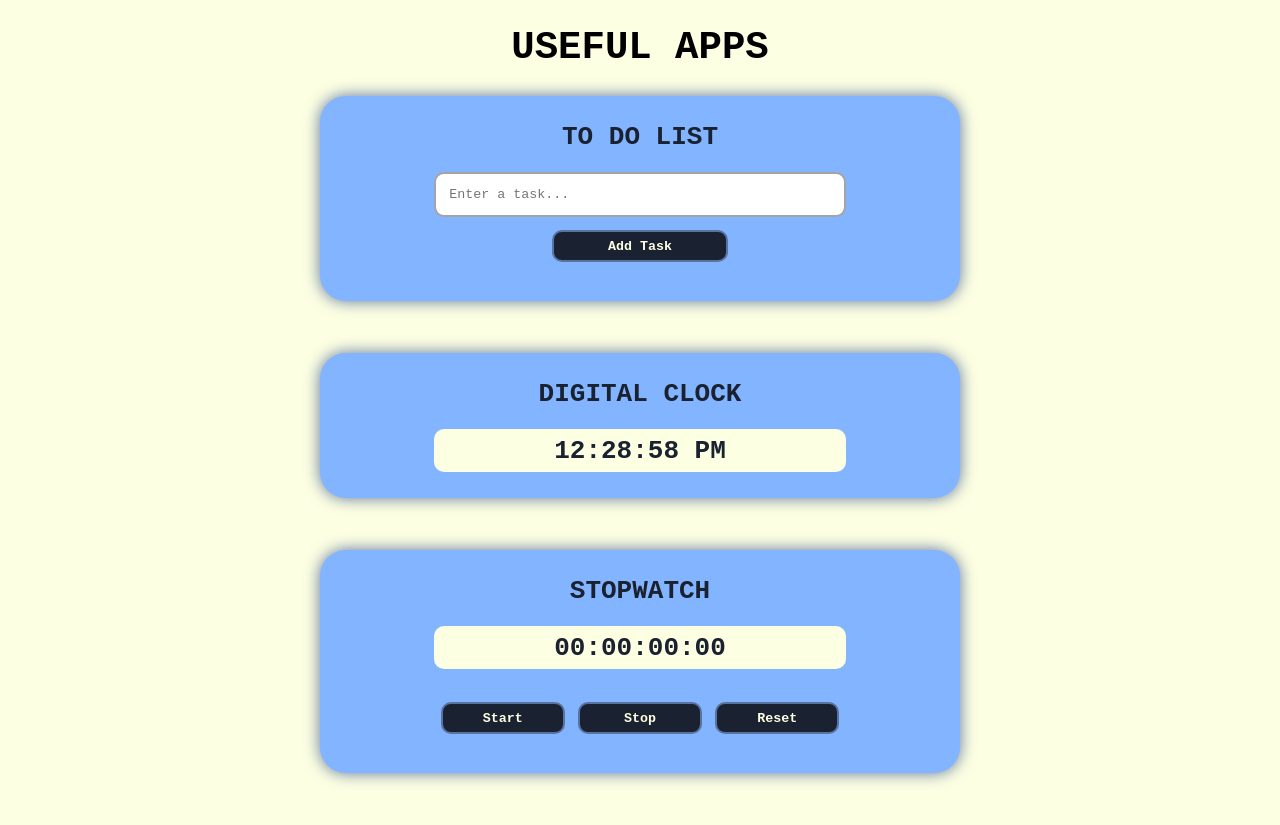
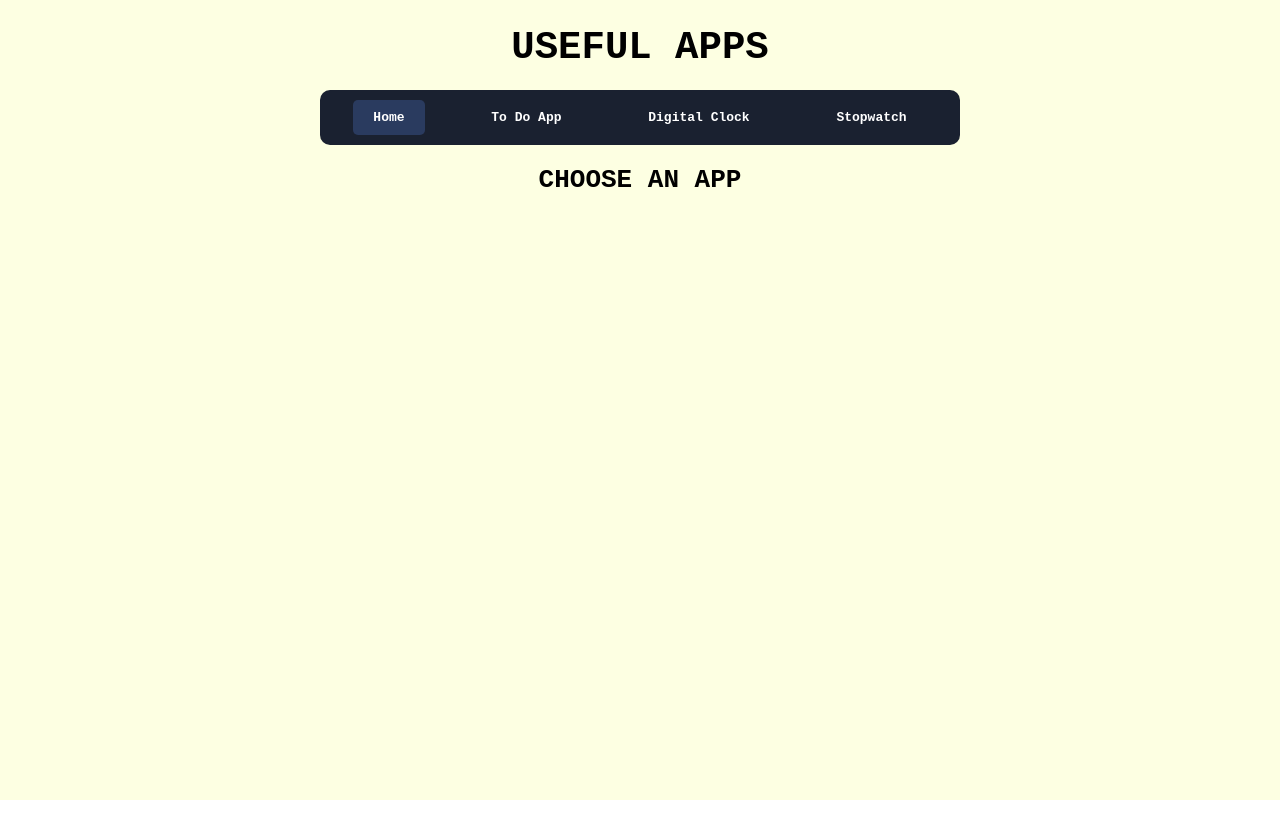
Before and after one commit to FaizaanAnche/Useful-Apps, a React (Create React App) app: page / in a window 1280 px wide. After the commit the page ends 800 px from the top, so only its background shows below. Built offline with nearby package versions, Linux system fonts and the light colour scheme.

Commit message:
Added navigation

```diff
--- a/package.json
+++ b/package.json
@@ -8,6 +8,7 @@
     "@testing-library/user-event": "^13.5.0",
     "react": "^18.3.1",
     "react-dom": "^18.3.1",
+    "react-router-dom": "^6.23.1",
     "react-scripts": "5.0.1",
     "web-vitals": "^2.1.4"
   },
@@ -34,5 +35,8 @@
       "last 1 firefox version",
       "last 1 safari version"
     ]
+  },
+  "devDependencies": {
+    "globals": "^15.3.0"
   }
 }
--- a/src/App.css
+++ b/src/App.css
@@ -1,64 +1,104 @@
-*{
+* {
   box-sizing: border-box;
   padding: 0;
   margin: 0;
   font-family: monospace;
 }
 
-:root{
-  --cream:#FDFFE2;
-  --cream-active:#dbddbf;
-  --light-blue:#83B4FF;
-  --light-blue-active:#5c84c2;
-  --grayish-blue:#5A72A0;
-  --dark-blue:#1A2130;
+:root {
+  --cream: #fdffe2;
+  --cream-active: #dbddbf;
+  --light-blue: #83b4ff;
+  --light-blue-active: #5c84c2;
+  --grayish-blue: #5a72a0;
+  --dark-blue: #1a2130;
+  --dark-blue-hover: #2a3b5f;
 }
 
-h1{
+h1 {
   text-align: center;
   font-size: 3rem;
 }
 
-h2{
+h2 {
   font-size: 2rem;
   margin-bottom: 20px;
+  text-align: center;
 }
 
-.App{
+.App {
   background-color: var(--cream);
+  height: 100vh;
   padding: 2rem 0;
+}
+
+.useful-app {
   display: flex;
   flex-direction: column;
   justify-content: center;
   align-items: center;
-}
-
-.useful-app{
-  display: flex;
-  flex-direction: column;
-  justify-content: center;
-  align-items: center;
-  margin: 2rem;
+  margin: 4rem auto;
   width: 50%;
   padding: 2rem;
   border-radius: 2rem;
   box-shadow: 0px 0px 16px var(--grayish-blue);
-  background-color:var(--light-blue);
+  background-color: var(--light-blue);
   color: var(--dark-blue);
   font-weight: 700;
   font-size: 1.2rem;
 }
+/* ------------------NAVBAR STYLES------------------- */
 
+nav {
+  background-color: var(--dark-blue);
+  padding: 10px;
+  border-radius: 10px;
+  margin: 20px auto;
+  font-weight: 700;
+  width: 50%;
+}
+
+nav ul {
+  list-style-type: none;
+  margin: 0;
+  padding: 0;
+  display: flex;
+  justify-content: space-around;
+}
+
+nav ul li {
+  display: inline;
+  margin: 0 10px;
+}
+
+nav ul li a {
+  color: white;
+  text-decoration: none;
+  padding: 10px 20px;
+  display: block;
+}
+
+nav ul li a:hover {
+  background-color: var(--dark-blue-hover);
+  border-radius: 5px;
+}
+
+nav ul li a.active {
+  background-color: var(--dark-blue-hover);
+  border-radius: 5px;
+  font-weight: bold;
+}
 /* ------------------TO DO LIST STYLES------------------- */
 
-#task-input{
+#task-input {
   width: 70%;
   padding: 1rem;
   border: 2px solid rgb(164, 164, 164);
   border-radius: 10px;
 }
 
-#add-task-button , .stopwatch-controls button{
+#add-task-button,
+.stopwatch-controls button {
   width: 30%;
   padding: 0.5rem;
   border: 2px solid var(--grayish-blue);
@@ -69,22 +109,24 @@ h2{
   margin: 1rem 0;
 }
 
-#add-task-button:hover , .stopwatch-controls button:hover{
+#add-task-button:hover,
+.stopwatch-controls button:hover {
   background-color: var(--cream);
   color: var(--dark-blue);
   transition: 0.2s ease;
 }
 
-#add-task-button:active, .stopwatch-controls button:active{
+#add-task-button:active,
+.stopwatch-controls button:active {
   background-color: var(--cream-active);
 }
 
-#task-list{
+#task-list {
   list-style: none;
   width: 70%;
 }
 
-#task-list li{
+#task-list li {
   display: flex;
   justify-content: space-between;
   align-items: center;
@@ -96,7 +138,7 @@ h2{
   border-radius: 10px;
 }
 
-#task-options button{
+#task-options button {
   padding: 0px 10px;
   height: 38px;
   font-size: 1.2rem;
@@ -106,16 +148,17 @@ h2{
   background-color: var(--light-blue);
 }
 
-#task-options button:hover{
+#task-options button:hover {
   border: 1px solid var(--dark-blue);
 }
 
-#task-options button:active{
+#task-options button:active {
   background-color: var(--light-blue-active);
 }
 
 /* ------------------DIGITAL CLOCK STYLES------------------- */
-.clock, .stopwatch{
+.clock,
+.stopwatch {
   width: 70%;
   background-color: var(--cream);
   text-align: center;
@@ -127,7 +170,7 @@ h2{
 
 /* ------------------STOP WATCH STYLES------------------- */
 
-.stopwatch-controls{
+.stopwatch-controls {
   margin-top: 20px;
   display: flex;
   width: 70%;
--- a/src/App.js
+++ b/src/App.js
@@ -1,15 +1,21 @@
-import './App.css';
-import DigitalClock from './apps/DigitalClock';
-import Stopwatch from './apps/Stopwatch';
-import ToDoList from './apps/ToDoList';
+import { Route, Routes } from "react-router-dom";
+import "./App.css";
+import DigitalClock from "./apps/DigitalClock";
+import Stopwatch from "./apps/Stopwatch";
+import ToDoList from "./apps/ToDoList";
+import HomePage from "./components/HomePage";
+import Navbar from "./components/Navbar";
 
 function App() {
   return (
     <div className="App">
-      <h1>USEFUL APPS</h1>
-      <ToDoList/>
-      <DigitalClock/>
-      <Stopwatch/>
+      <Navbar />
+      <Routes>
+        <Route path="/" element={<HomePage />}></Route>
+        <Route path="/todo" element={<ToDoList />} />
+        <Route path="/digital-clock" element={<DigitalClock />} />
+        <Route path="/stopwatch" element={<Stopwatch />} />
+      </Routes>
     </div>
   );
 }
--- /dev/null
+++ b/src/components/HomePage.jsx
@@ -0,0 +1,9 @@
+const HomePage = () => {
+  return (
+    <div>
+      <h2>CHOOSE AN APP</h2>
+    </div>
+  );
+};
+
+export default HomePage;
--- /dev/null
+++ b/src/components/Navbar.jsx
@@ -0,0 +1,35 @@
+import { NavLink } from "react-router-dom";
+
+const Navbar = () => {
+  return (
+    <div>
+      <h1>USEFUL APPS</h1>
+      <nav>
+        <ul>
+          <li>
+            <NavLink to="/" activeClassname="active">
+              Home
+            </NavLink>
+          </li>
+          <li>
+            <NavLink to="/todo" activeClassname="active">
+              To Do App
+            </NavLink>
+          </li>
+          <li>
+            <NavLink to="/digital-clock" activeClassname="active">
+              Digital Clock
+            </NavLink>
+          </li>
+          <li>
+            <NavLink to="/stopwatch" activeClassname="active">
+              Stopwatch
+            </NavLink>
+          </li>
+        </ul>
+      </nav>
+    </div>
+  );
+};
+
+export default Navbar;
--- a/src/index.js
+++ b/src/index.js
@@ -3,11 +3,14 @@ import ReactDOM from 'react-dom/client';
 import './index.css';
 import App from './App';
 import reportWebVitals from './reportWebVitals';
+import { BrowserRouter } from 'react-router-dom';
 
 const root = ReactDOM.createRoot(document.getElementById('root'));
 root.render(
   <React.StrictMode>
+    <BrowserRouter>
     <App />
+    </BrowserRouter>
   </React.StrictMode>
 );
 
```
Also changed, not shown: src/components/AppRoutes.jsx (added), 1 other file (tests, documents, lock files or other folders).
